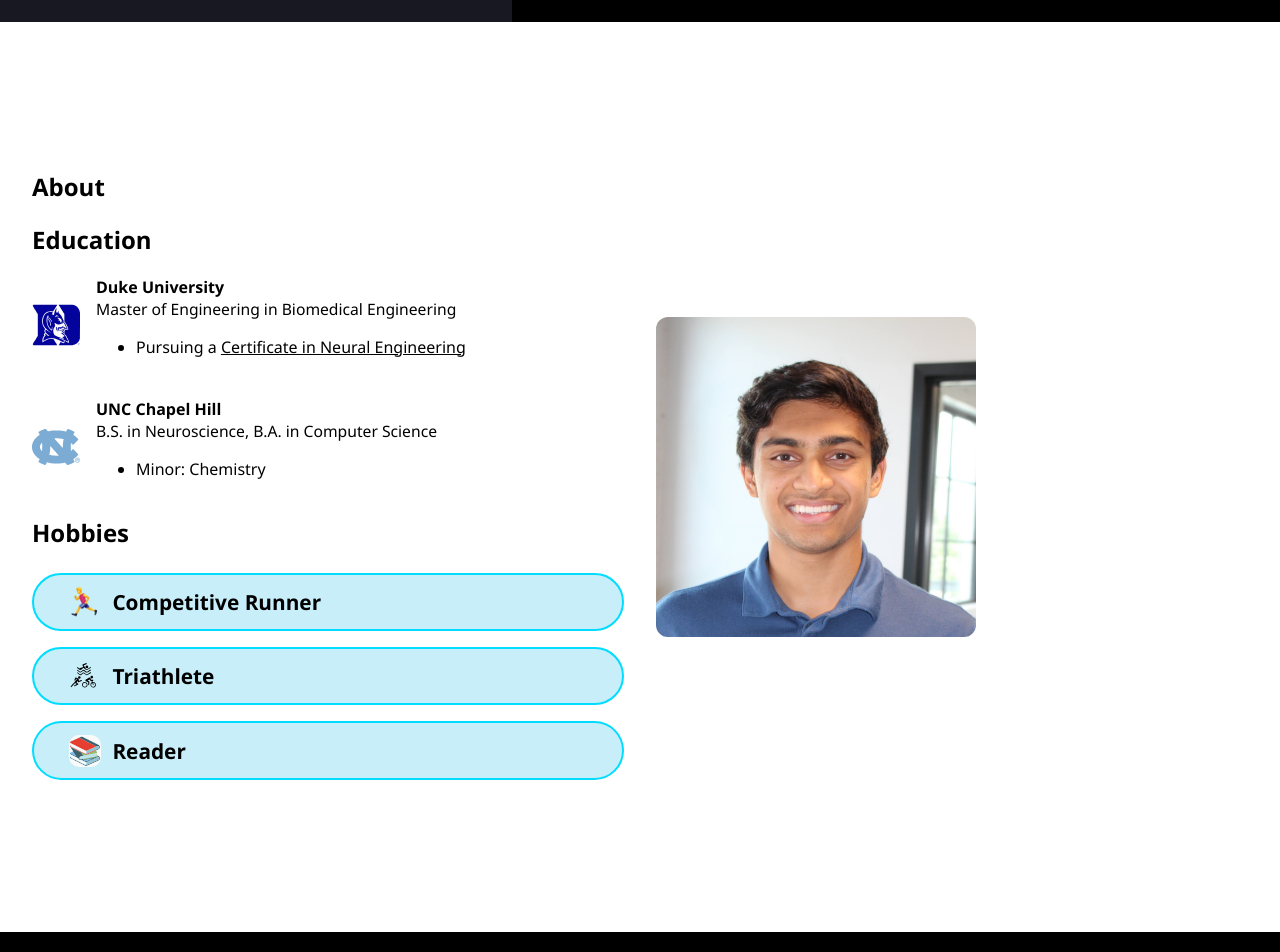
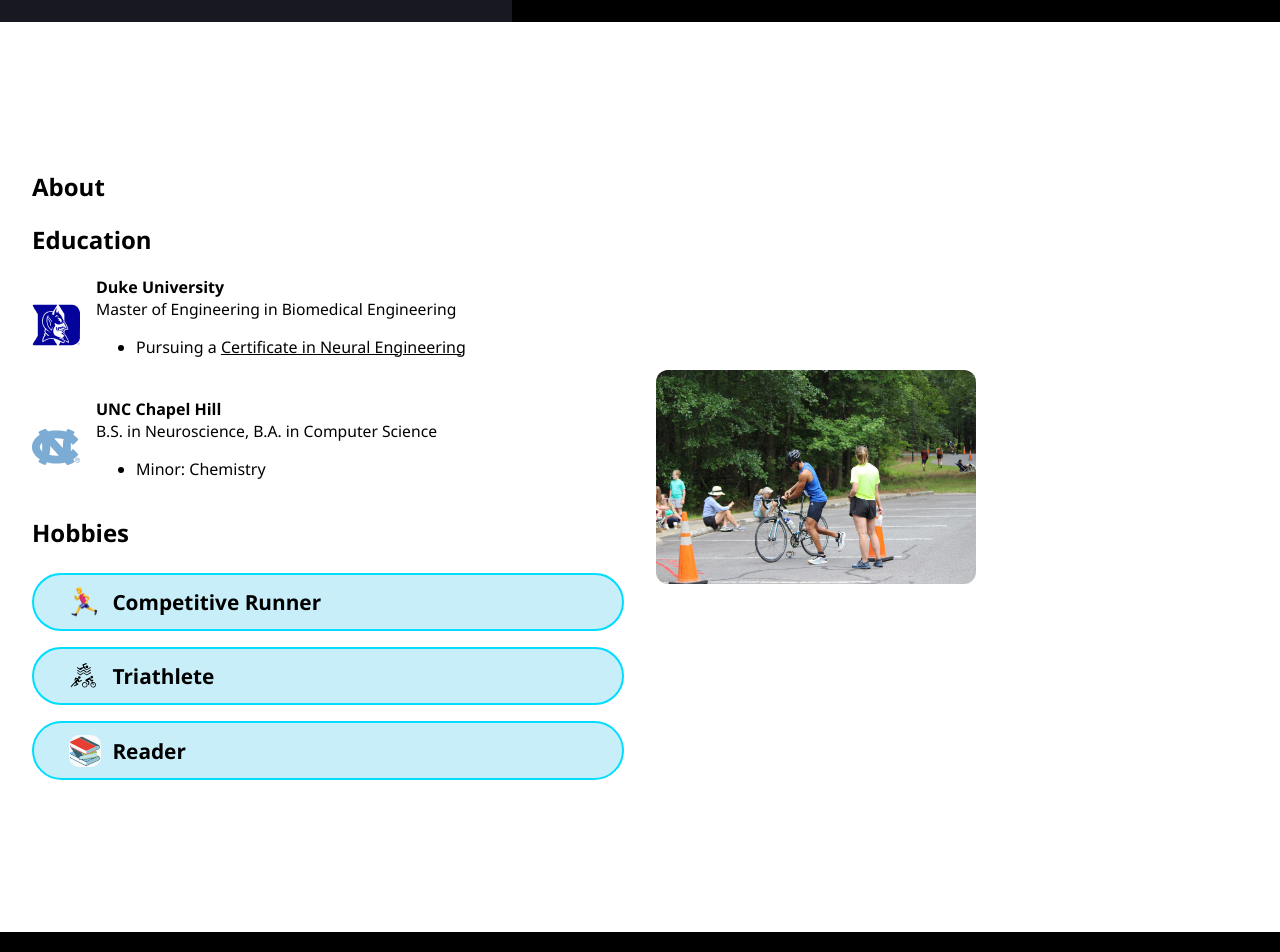
Before and after one commit to sajjy/sajan_patel_duke_bme, a Jekyll site: the page built from index.md, in a window 1280 px wide. Shown: the part 878-1830 px from the top of the page. Built offline with Jekyll 4.4.1, drawn with Linux system fonts in a browser that asks for light colours.

Commit message:
Added triathlon portrait to About Me section

```diff
--- a/_layouts/default.html
+++ b/_layouts/default.html
@@ -109,7 +109,7 @@
         </div>
       </div>
       <div class="project-image">
-        <img src="{{ '/assets/profile.jpg' | relative_url }}" alt="About Me Photo" style="max-width: 320px; border-radius: 12px;">
+        <img src="{{ '/assets/triathlon-portrait.jpg' | relative_url }}" alt="About Me Photo" style="max-width: 320px; border-radius: 12px;">
       </div>
     </div>
   </section>
```
Also changed, not shown: assets/triathlon-portrait.JPG (added).
